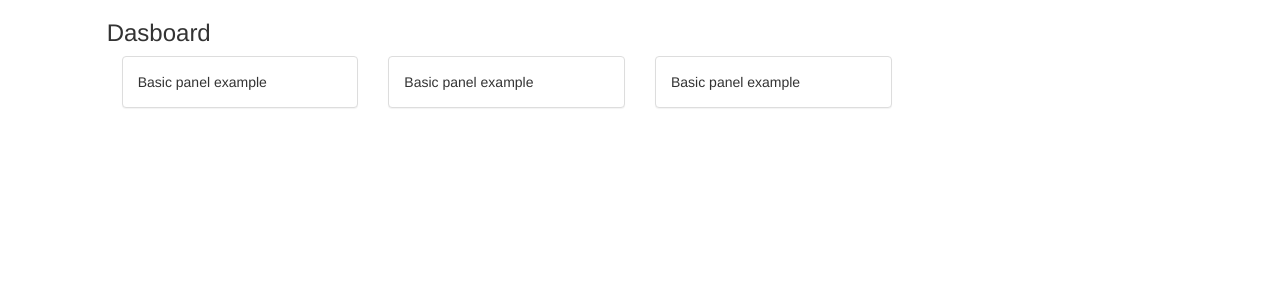
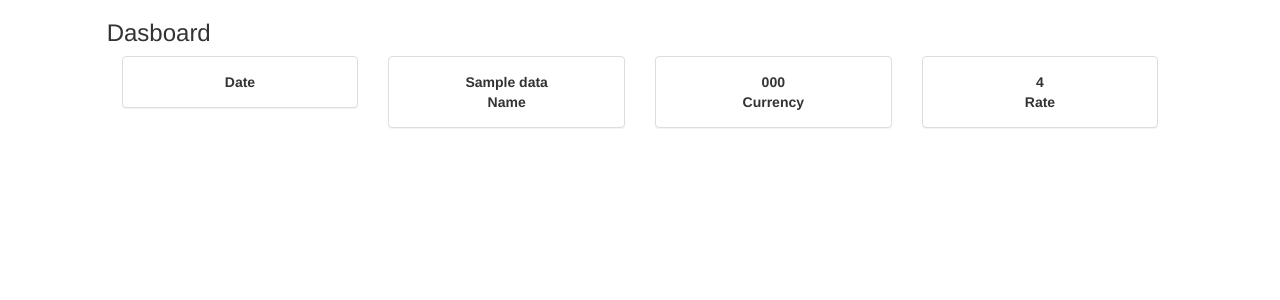
Before and after one commit to nkemakolam/flaskbitcoin, a Flask app: template app/templates/index.html in a window 1280 px wide. Shown: the top 300 px of the page. Run offline with Flask 2, Linux system fonts and the light colour scheme; the template is opened without the code that fills it: most values are stand-ins (such as "Sample title", 1, 10 or a date in 2020); some libraries are stand-ins or nearby versions.

Commit message:
updates on UI

```diff
--- /dev/null
+++ b/app/static/style.css
@@ -0,0 +1,5 @@
+.boxValue {
+    font: size 200%;
+    font-weight:bold;
+    text-align:center;
+}
--- a/app/templates/index.html
+++ b/app/templates/index.html
@@ -2,6 +2,7 @@
     <head>
         <title>test flask</title>
         <link rel="stylesheet" href="https://maxcdn.bootstrapcdn.com/bootstrap/3.3.7/css/bootstrap.min.css" integrity="sha384-BVYiiSIFeK1dGmJRAkycuHAHRg32OmUcww7on3RYdg4Va+PmSTsz/K68vbdEjh4u" crossorigin="anonymous">
+        <link rel= "stylesheet" href="./static/style.css">
     </head>
     <body>
         <div class ="container-fluid">
@@ -14,7 +15,11 @@
 
                         <div class="panel panel-default">
                        <div class="panel-body">
-                         Basic panel example
+                        <span class="boxValue"><center>
+                                {{data['time']['updated']}}
+                            </center>
+                            <div><center>Date</center></div>
+                        </span>
                        </div>
                      </div>
                        </div>
@@ -24,7 +29,11 @@
 
                             <div class="panel panel-default">
                            <div class="panel-body">
-                             Basic panel example
+                                <span class="boxValue"><center>
+                            {{data['chartName']}}
+                        </center>
+                            <div><center>Name</center></div>
+                        </span>
                            </div>
                          </div>
                            </div>
@@ -33,10 +42,28 @@
 
                                 <div class="panel panel-default">
                                <div class="panel-body">
-                                 Basic panel example
+                                    <span class="boxValue">
+                                        <center>
+                                 {{data['bpi']['USD']['code']}}
+                                </center>
+                                 <div><center>Currency</center></div>
+                                </span>
                                </div>
                              </div>
                                </div>
+
+                               <div class="col-md-3">
+
+                                    <div class="panel panel-default">
+                                   <div class="panel-body">
+                                        <span class="boxValue"><center>
+                                     {{data['bpi']['USD']['rate_float']}}
+                                    </center>
+                                     <div><center>Rate</center></div>
+                                    </span>
+                                   </div>
+                                 </div>
+                                   </div>
 
                </div>
              <div class ="col-md-1"></div>
```
